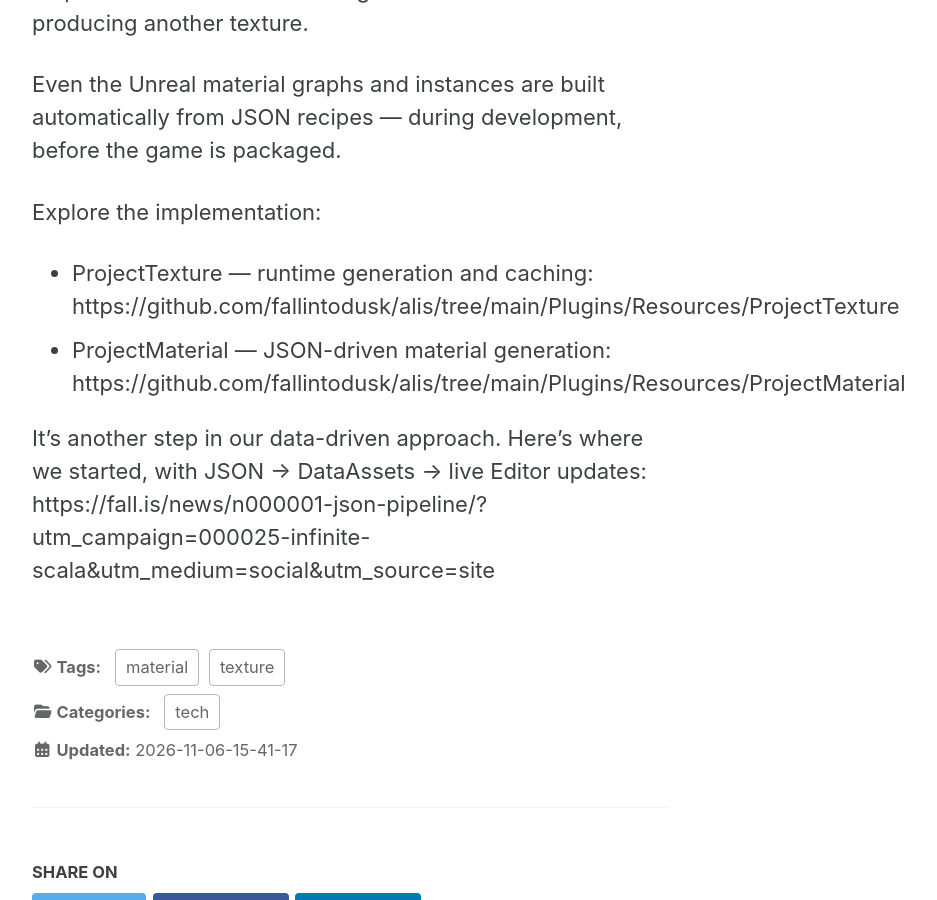
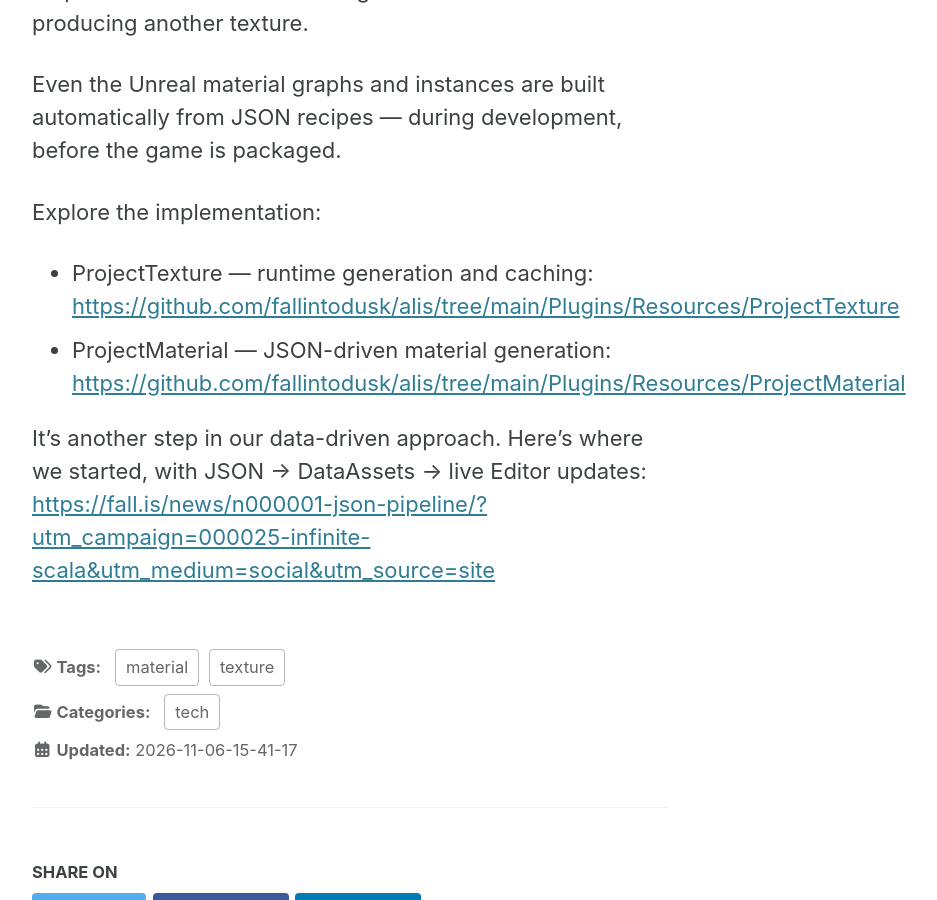
Before and after one commit to fallintodusk/fallintodusk.github.io, a Jekyll site: the page built from _posts/2026-11-06-000025-infinite-scala.md, in a window 1280 px wide and 900 px high, scrolled down 1380 px. Shown: the whole window, without its empty margins (290-1227 px from the left). Built offline with Jekyll 4.4.1, drawn with Linux system fonts in a browser that asks for light colours; cached includes are drawn as plain includes; comment, search, counter and statistics services are not loaded.

```diff
--- a/_posts/2026-11-06-000025-infinite-scala.md
+++ b/_posts/2026-11-06-000025-infinite-scala.md
@@ -32,7 +32,7 @@ Even the Unreal material graphs and instances are built automatically from JSON
 
 Explore the implementation:
 
-- ProjectTexture — runtime generation and caching: https://github.com/fallintodusk/alis/tree/main/Plugins/Resources/ProjectTexture
-- ProjectMaterial — JSON-driven material generation: https://github.com/fallintodusk/alis/tree/main/Plugins/Resources/ProjectMaterial
+- ProjectTexture — runtime generation and caching: <https://github.com/fallintodusk/alis/tree/main/Plugins/Resources/ProjectTexture>
+- ProjectMaterial — JSON-driven material generation: <https://github.com/fallintodusk/alis/tree/main/Plugins/Resources/ProjectMaterial>
 
-It's another step in our data-driven approach. Here's where we started, with JSON → DataAssets → live Editor updates: https://fall.is/news/n000001-json-pipeline/?utm_campaign=000025-infinite-scala&utm_medium=social&utm_source=site
+It's another step in our data-driven approach. Here's where we started, with JSON → DataAssets → live Editor updates: <https://fall.is/news/n000001-json-pipeline/?utm_campaign=000025-infinite-scala&utm_medium=social&utm_source=site>
```
